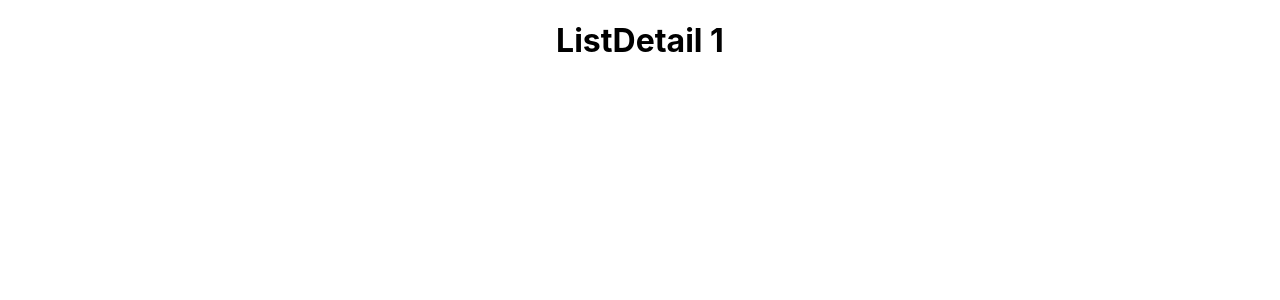
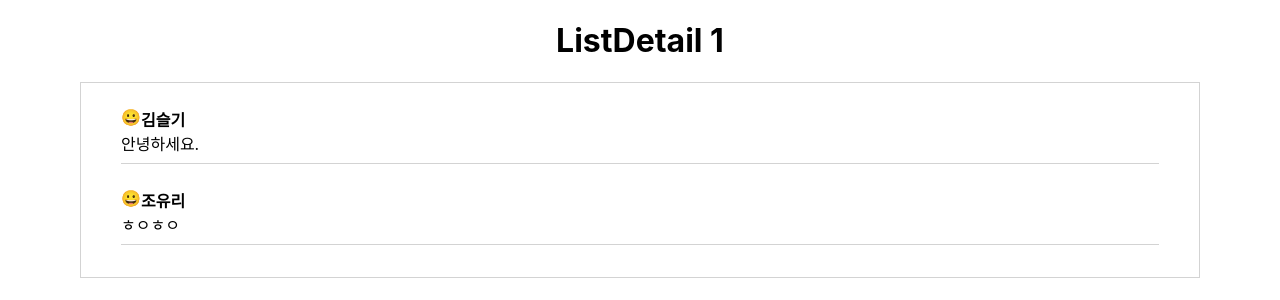
Before and after one commit to phw-plain/React-Blog, a React (Create React App) app: page /list/1 in a window 1280 px wide. Shown: the top 300 px of the page. Built offline with nearby package versions, Linux system fonts and the light colour scheme.

Commit message:
Update CommentsView

```diff
--- a/src/App.css
+++ b/src/App.css
@@ -36,3 +36,24 @@
     transform: rotate(360deg);
   }
 }
+
+/* CommentsView */
+#commentsview{
+  padding: 0vh 5vh 4vh 5vh;
+  margin: 0vh 10vh 0vh 10vh;
+  border: 1px solid lightgray;
+}
+.comment{
+  padding-top: 3vh;
+  padding-bottom: 1vh;
+  border-bottom: 1px solid lightgray;
+}
+.comment-name{
+  font-weight: bold;
+}
+.inline{
+  display: flex;
+}
+.left{
+  text-align: left;
+}
--- /dev/null
+++ b/src/components/CommentsView.js
@@ -0,0 +1,27 @@
+import React, { useState } from 'react';
+
+import comments from '../data/comments.json'
+
+const CommentsView = (props) => {
+    const [comment, setComment] = useState(comments);
+
+    return(
+        <div id="commentsview">
+            {
+                comment.filter(item => item.id === Number(props.id)).map((item, idx) =>
+                    <div className='comment' key={idx}>
+                        <div className='inline'>
+                            <div>😀</div>
+                            <div className='comment-name'>{item.name}</div>
+                        </div>
+                        <div className='left'>
+                            {item.body}
+                        </div>
+                    </div>
+                )
+            }
+        </div>
+    )
+}
+
+export default CommentsView;
--- a/src/components/ListDetail.js
+++ b/src/components/ListDetail.js
@@ -1,5 +1,7 @@
 import React from 'react';
 import { useParams } from 'react-router-dom';
+
+import CommentsView from './CommentsView'
 
 const ListDetail = () => {
     const { id } = useParams();
@@ -7,6 +9,7 @@
     return(
         <div>
                 <h1>ListDetail {id}</h1>
+            <CommentsView id={id} />
         </div>
     )
 
--- /dev/null
+++ b/src/data/comments.json
@@ -0,0 +1,17 @@
+[
+    {
+      "id": 1,
+      "name": "김슬기",
+      "body": "안녕하세요."
+    },
+    {
+      "id": 2,
+      "name": "김슬기",
+      "body": "재밌어요."
+    },
+    {
+      "id": 1,
+      "name": "조유리",
+      "body": "ㅎㅇㅎㅇ"
+    }
+]
```
Also changed, not shown: src/data/data.json (added, +77 -0 lines).
